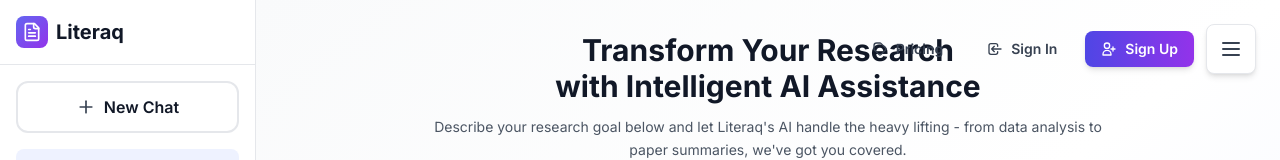
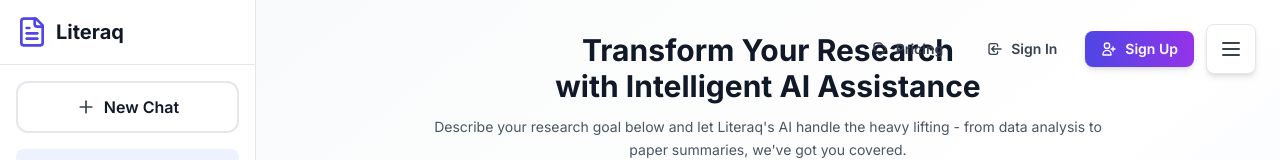
Before and after one commit to spartow/literaq, a Next.js app: page / in a window 1280 px wide. Shown: the top 160 px of the page. Built offline with nearby package versions, Linux system fonts and the light colour scheme; no server answers.

Commit message:
Standardize logo across all pages - use plain FileText icon with Literaq text

```diff
--- a/src/components/app-sidebar.tsx
+++ b/src/components/app-sidebar.tsx
@@ -62,9 +62,7 @@ export function AppSidebar() {
       {/* Header */}
       <div className="flex items-center justify-between p-4 border-b border-gray-200">
         <div className="flex items-center space-x-2">
-          <div className="w-8 h-8 bg-gradient-to-br from-indigo-500 to-purple-600 rounded-lg flex items-center justify-center">
-            <FileText className="w-5 h-5 text-white" />
-          </div>
+          <FileText className="w-8 h-8 text-indigo-600" />
           <span className="text-xl font-bold text-gray-900">Literaq</span>
         </div>
       </div>
```
